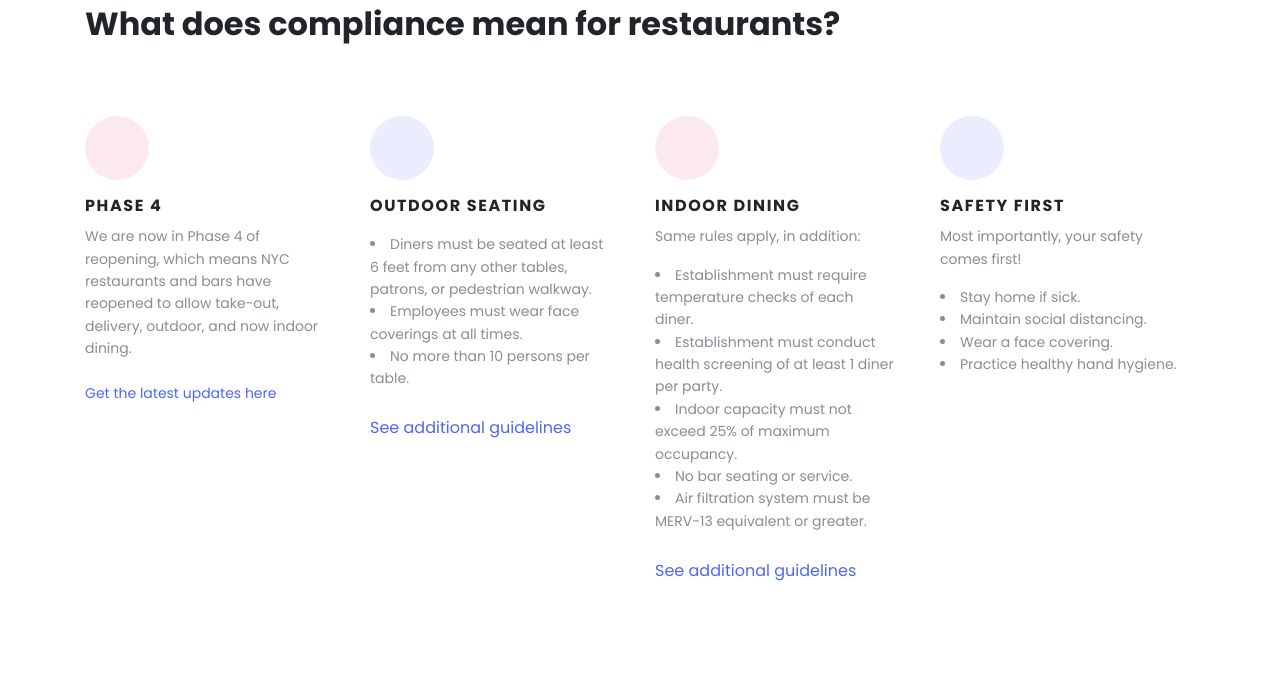
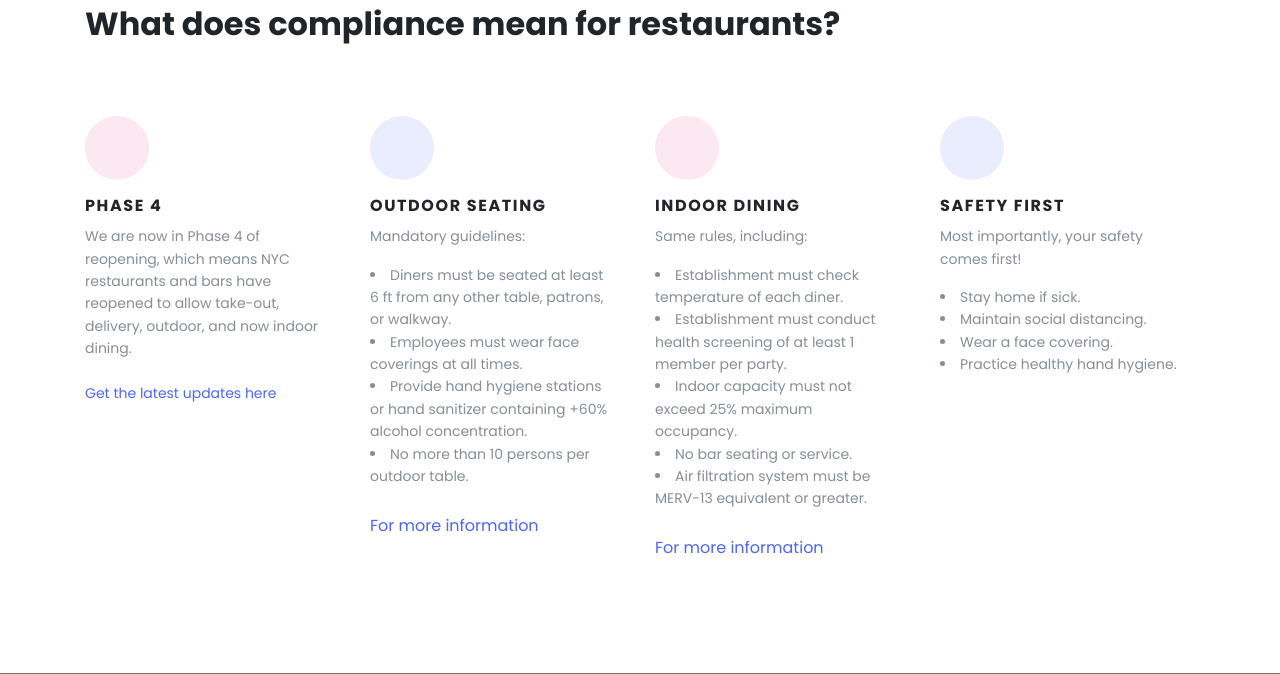
Before and after one commit to gcivil-nyu-org/dine-safe-ly, a Django app: page / in a window 1280 px wide. Shown: the part 1466-2140 px from the top of the page. Run offline with Django 3.2, Linux system fonts and the light colour scheme; some libraries are stand-ins or nearby versions; some web fonts are replaced; grey boxes are pictures that could not be loaded.

Commit message:
more descriptions

```diff
--- a/templates/index.html
+++ b/templates/index.html
@@ -455,15 +455,18 @@
                         </svg>
                     </div>
                     <h3 class="h6 text-uppercase">Outdoor Seating</h3>
-                    <p class="text-muted text-sm">
+                    <p class="text-muted text-sm"> Mandatory guidelines:
                         <li class="text-muted text-sm">Diners must be seated at least
-                    6 feet from any other tables, patrons, or pedestrian
-                    walkway. </li>
+                    6 ft from any other table, patrons, or walkway. </li>
                         <li class="text-muted text-sm">Employees must wear face
                             coverings at all times.</li>
-                        <li class="text-muted text-sm">No more than 10 persons per table.</li>
+                        <li class="text-muted text-sm">Provide hand hygiene stations
+                            or hand sanitizer containing +60% alcohol concentration.</li>
+                        <li class="text-muted text-sm">No more than 10 persons per
+                            outdoor table.</li>
+
                     <br>
-                    <a href="https://www.governor.ny.gov/sites/governor.ny.gov/files/atoms/files/OutdoorTakeoutDeliveryFoodServicesSummaryGuidance.pdf">See additional guidelines</a>
+                    <a href="https://www.governor.ny.gov/sites/governor.ny.gov/files/atoms/files/OutdoorTakeoutDeliveryFoodServicesSummaryGuidance.pdf">For more information</a>
                     </p>
                 </div>
             </div>
@@ -475,18 +478,15 @@
                         </svg>
                     </div>
                     <h3 class="h6 text-uppercase">Indoor Dining</h3>
-                    <p class="text-muted text-sm"> Same rules apply, in addition:
-                    <li class="text-muted text-sm">Establishment must require
-                        temperature checks of each diner.</li>
+                    <p class="text-muted text-sm"> Same rules, including:
+                    <li class="text-muted text-sm">Establishment must check temperature of each diner.</li>
                     <li class="text-muted text-sm">Establishment must conduct
-                        health screening of at least 1 diner per party.</li>
-                    <li class="text-muted text-sm">Indoor capacity must not
-                    exceed 25% of maximum occupancy.</li>
+                        health screening of at least 1 member per party.</li>
+                    <li class="text-muted text-sm">Indoor capacity must not exceed 25% maximum occupancy.</li>
                     <li class="text-muted text-sm">No bar seating or service.</li>
-                    <li class="text-muted text-sm">Air filtration system must be
-                        MERV-13 equivalent or greater.</li>
+                    <li class="text-muted text-sm">Air filtration system must be MERV-13 equivalent or greater.</li>
                     <br>
-                    <a href="https://www.governor.ny.gov/sites/governor.ny.gov/files/atoms/files/NYC_Indoor_Food_Services_Summary_Guidelines.pdf">See additional guidelines</a>
+                    <a href="https://www.governor.ny.gov/sites/governor.ny.gov/files/atoms/files/NYC_Indoor_Food_Services_Summary_Guidelines.pdf">For more information</a>
                     </p>
                 </div>
             </div>
```
